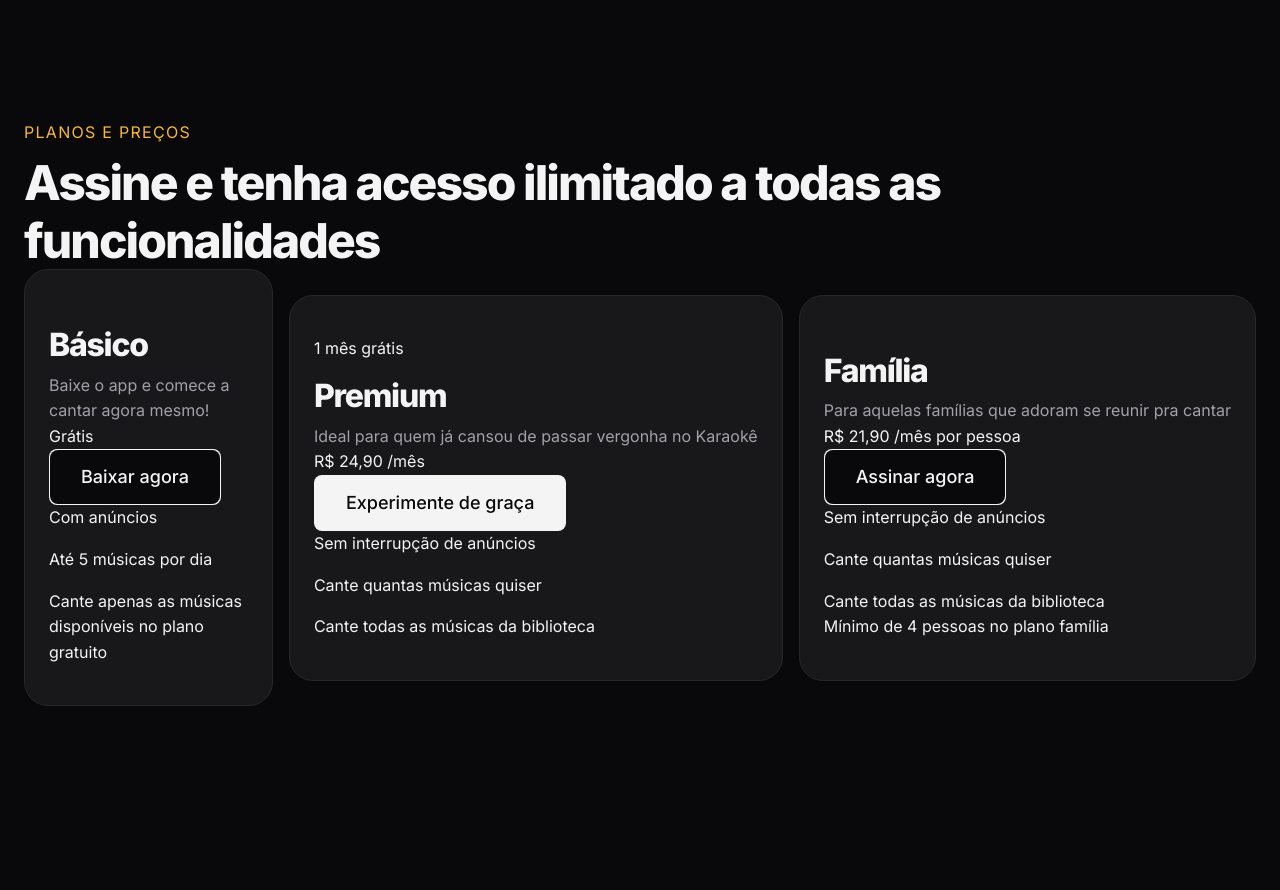
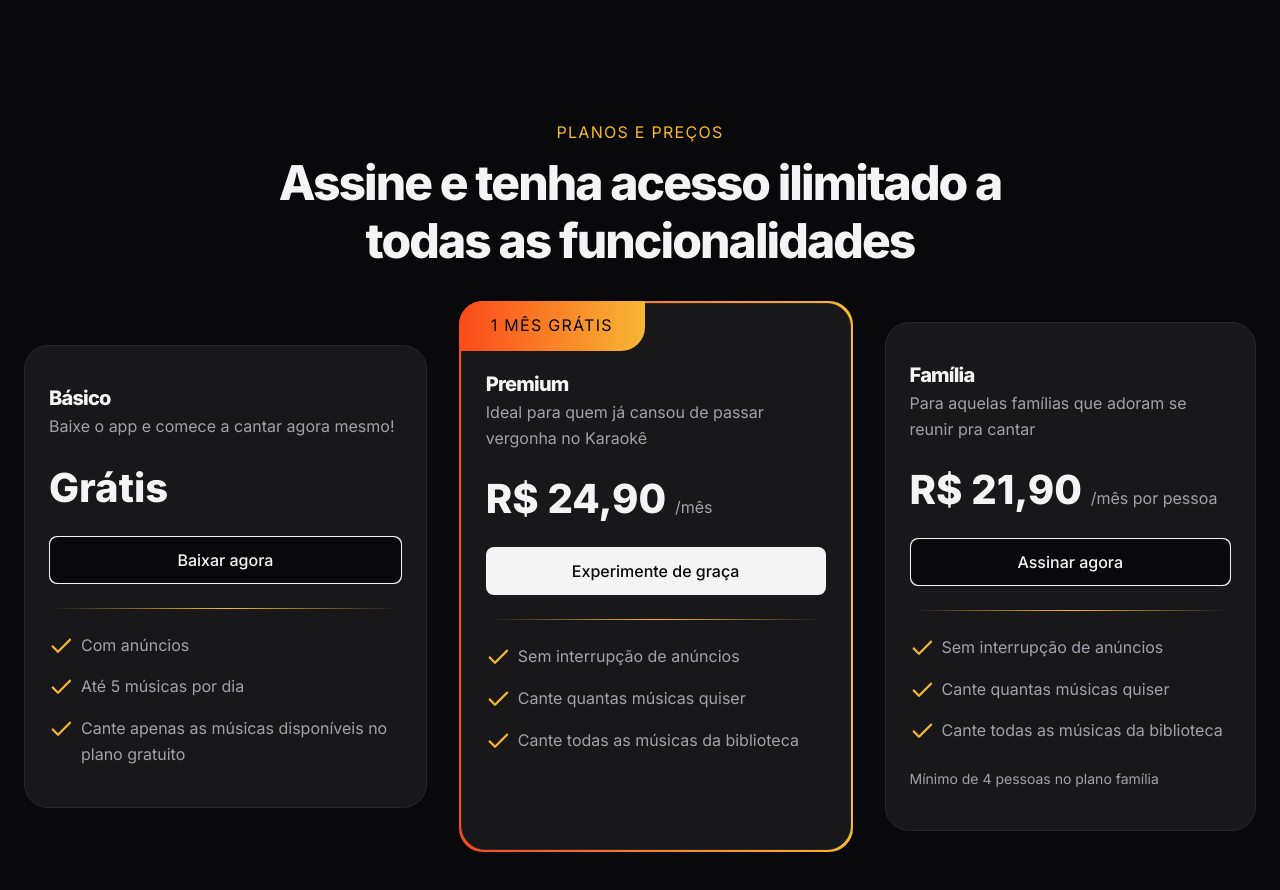
Before and after one commit to EngNex/zingen, a plain HTML site: page index.html in a window 1280 px wide. Shown: the part 2680-3570 px from the top of the page. Before the commit the page ends 3466 px from the top, so only its background shows below. Drawn offline with Linux system fonts and the light colour scheme.

Commit message:
section pricing finally

```diff
--- a/styles/index.css
+++ b/styles/index.css
@@ -1,10 +1,11 @@
 @import url(global.css);
-@import url(sections.css);
 @import url(utility.css);
 @import url(buttons.css);
 @import url(social.css);
 @import url(header.css);
 @import url(hero.css);
+@import url(sections.css);
 @import url(about.css);
 @import url(cards.css);
 @import url(features.css) (width >= 80rem);
+@import url(pricing.css);
--- /dev/null
+++ b/styles/pricing.css
@@ -0,0 +1,130 @@
+#pricing {
+  --fs-price: 2rem;
+   & header {
+    text-align: center;
+  }
+
+  & .cards {
+    margin-top: 2rem;
+  }
+
+  & h3 {
+    font-size: 1.25rem;
+    margin-top: 0;
+  }
+
+  & .card p {
+    margin-top: 0.25rem;
+  }
+
+  & zin-pricing {
+    display: block;
+    padding-block: 1.5rem;
+    font: var(--fw-bold) var(--fs-price)/1.2 var(--ff-sans);
+  }
+
+  & zin-pricing small {
+    font: var(--fw-base) 1rem/125% var(--ff-sans);
+    color: var(--text-color-secondary);
+  }
+
+  & .btn {
+    width: 100%;
+  }
+
+  & .separator{
+    height: 1px;
+    margin-block: 2rem;
+    background: radial-gradient(var(--brand-color-primary), var(--surface-color) 70%);
+  }
+
+  & li {
+    color: var(--text-color-secondary);
+    background: url(/assets/icons/Check.svg) no-repeat;
+    padding-left: 2rem;
+  }
+
+  & ul + small {
+    display: block;
+    margin-top: 1.5rem;
+    font-size: 0.875rem;
+    color: var(--text-color-secondary);
+  }
+
+  & .premium {
+    position: relative;
+
+
+    & .card {
+      padding-top: 4.25rem;
+        & > span{
+        position: absolute;
+        top: 0;
+        left: 0;
+        margin-bottom: 2rem;
+
+        padding: 0.75rem 2rem;
+        background: linear-gradient(
+          90deg,
+          var(--brand-color-secondary) 0%,
+          var(--brand-color-primary) 100%
+        );
+
+        border-top-left-radius: 1.5rem;
+        border-bottom-right-radius: 1.5rem;
+
+        font: 600 var(--ff-sm) var(--ff-sans);
+        text-transform: uppercase;
+        letter-spacing: 0.08em;
+        color: var(--bg-color);
+      }
+    }
+
+    padding: 2px;
+
+    &::before {
+      content: "";
+      background: linear-gradient(
+        90deg,
+        var(--brand-color-secondary) 0%,
+        var(--brand-color-primary) 100%
+      );
+      position: absolute;
+      inset: 0;
+      border-radius: 1.5rem;
+      z-index: -1;
+
+    }
+  }
+
+  @media (width >= 80em) {
+    --fs-price: 2.5rem;
+
+    & header{
+      max-width: 50rem;
+      margin-inline: auto;
+    }
+
+    & .premium .card{
+      padding-bottom: 6rem;
+
+    }
+    & .cards {
+      display: flex;
+      gap: 2rem;
+    }
+
+    & .btn-md{
+      padding: 0.75rem 1.5rem;
+      font-size: var(--fs-base);
+    }
+
+    & .card:nth-child(3) .separator{
+      margin-block: 1.5rem;
+
+    }
+    & .card:nth-child(1) .separator{
+      margin-block: 1.5rem;
+    }
+  }
+}
```
